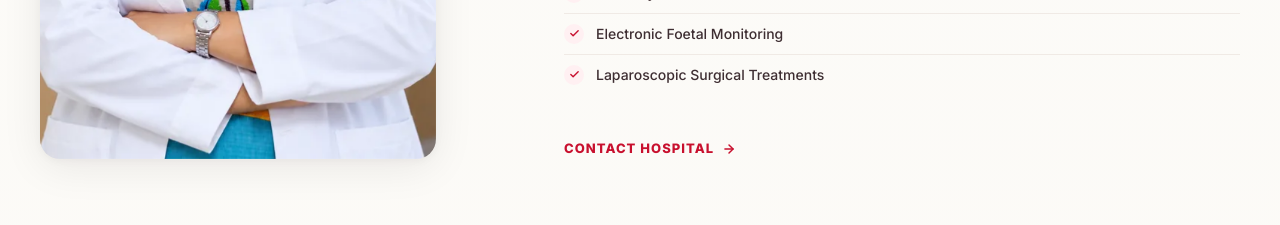
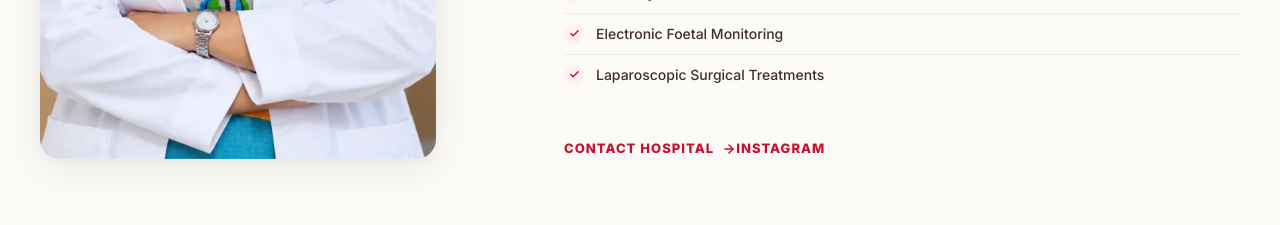
Before and after one commit to madhu-jersey/NISA-HOSPITAL, a React (Vite) app: page / in a window 1280 px wide. Shown: the part 4220-4445 px from the top of the page. Built offline with nearby package versions, Linux system fonts and the light colour scheme.

Commit message:
Update hours to Mon-Sat 24/7 and add doctor Instagram link

```diff
--- a/index.html
+++ b/index.html
@@ -51,7 +51,15 @@
         "addressRegion": "Andhra Pradesh",
         "postalCode": "534211",
         "addressCountry": "IN"
-      }
+      },
+      "openingHoursSpecification": [
+        {
+          "@type": "OpeningHoursSpecification",
+          "dayOfWeek": ["Monday", "Tuesday", "Wednesday", "Thursday", "Friday", "Saturday"],
+          "opens": "00:00",
+          "closes": "23:59"
+        }
+      ]
     }
     </script>
   </head>
--- a/src/App.tsx
+++ b/src/App.tsx
@@ -1127,6 +1127,24 @@ function HospitalHome() {
                             <ArrowRight size={14} strokeWidth={2.5} />
                           </span>
                         </a>
+                        {doc.name === 'Dr. Ayesha Khan Pathan' && (
+                          <a
+                            href="https://www.instagram.com/ayesha.khan.71653/"
+                            target="_blank"
+                            rel="noopener noreferrer"
+                            aria-label="Follow Dr. Ayesha Khan Pathan on Instagram"
+                            style={{
+                              display: 'inline-flex', alignItems: 'center', gap: '8px',
+                              fontSize: '13px', fontWeight: 800,
+                              color: '#C8102E', textDecoration: 'none',
+                              letterSpacing: '0.08em', textTransform: 'uppercase',
+                              transition: 'gap 0.2s ease',
+                            }}
+                            className="group/cta"
+                          >
+                            Instagram
+                          </a>
+                        )}
                       </div>
                     </div>
                   </article>
--- a/src/data/hospital.ts
+++ b/src/data/hospital.ts
@@ -18,7 +18,7 @@ export const hospital = {
   phoneMobile: '+91 92467 44123',
 
   address: '21-4-29, Old Police Station Street, Venkatarayapuram, Tanuku, West Godavari, Andhra Pradesh 534211, India',
-  hours: 'Open 24/7 (Including Sundays)',
+  hours: 'Open 24/7, Monday to Saturday (Closed Sunday)',
   // Verified listing: "Nisa Hospital | Eye Care, Woman & Child Care." (Tanuku)
   googleMapsUrl: 'https://maps.app.goo.gl/QQS9v6KY2WY4EnKv8',
   googleReviewsUrl: 'https://maps.app.goo.gl/QQS9v6KY2WY4EnKv8',
```
